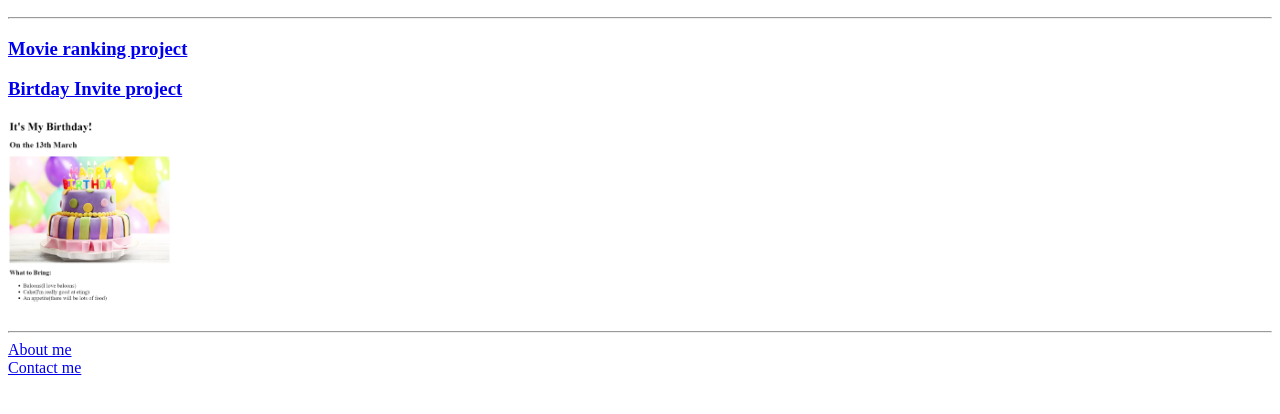
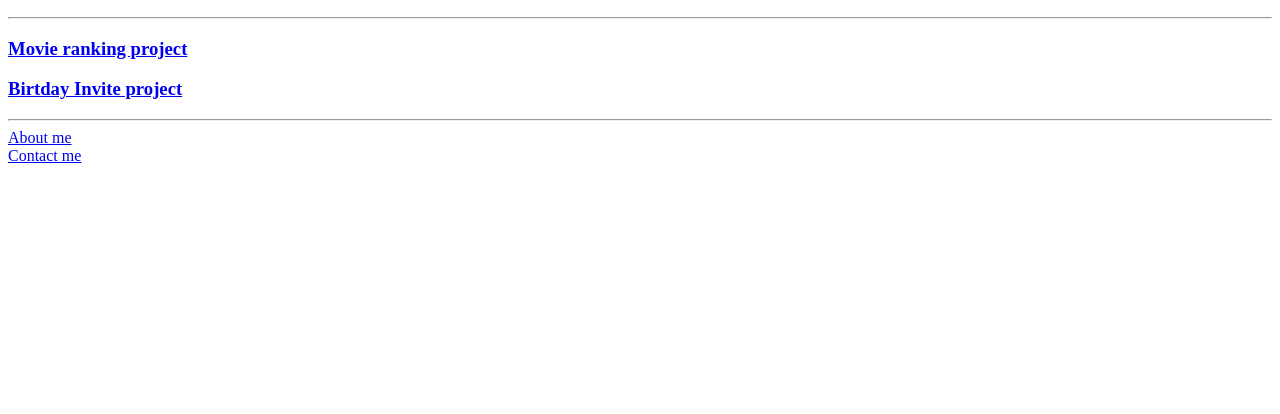
Before and after one commit to ranjeet-singh45/html-portfolio, a plain HTML site: page index.html in a window 1280 px wide. Shown: the part 110-524 px from the top of the page. Drawn offline with Linux system fonts and the light colour scheme.

Commit message:
Update index.html

```diff
--- a/index.html
+++ b/index.html
@@ -9,9 +9,7 @@
         <h2>I'm a Web Developer</h2>
         <hr/>
 <h3><a href="./public/Mo.html">Movie ranking project</a></h3>
-
 <h3><a href="./public/Bt.html">Birtday Invite project</a></h3>
-<img src="./assets/images/Birthday.png" height="200"/>
 <hr/>
 <!-- https://developer.mozilla.org/en-US/docs/Web/HTML/Element/img#attr-height -->
 <a href="./public/about.html">About me</a><br/>
```
